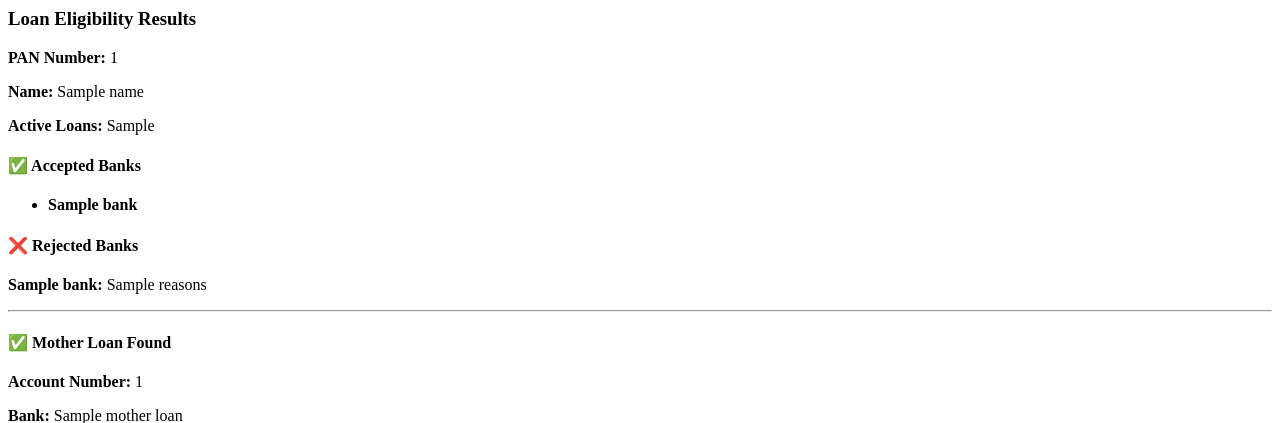
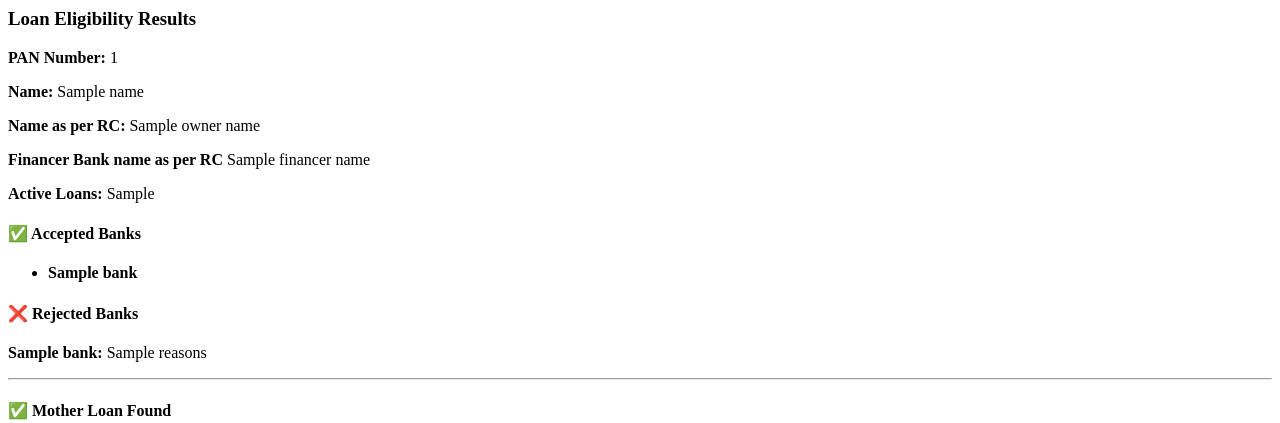
Before and after one commit to sayantann11/APP_CIBIL_MASTER, a Flask app: template templates/analyze.html in a window 1280 px wide. Shown: the top 423 px of the page. Run offline with Flask 3, Linux system fonts and the light colour scheme; the template is opened without the code that fills it: most values are stand-ins (such as "Sample title", 1, 10 or a date in 2020).

Commit message:
Update analyze.html

```diff
--- a/templates/analyze.html
+++ b/templates/analyze.html
@@ -1,6 +1,8 @@
 <h3>Loan Eligibility Results</h3>
 <p><strong>PAN Number:</strong> {{ pan_number }}</p>
 <p><strong>Name:</strong> {{ name }}</p>
+<p><strong>Name as per RC:</strong> {{ owner_name }}</p>
+<p><strong>Financer Bank name as per RC</strong> {{ financer_name }}</p>
 <p><strong>Active Loans:</strong> {{ active_loans }}</p>
 <h4>✅ Accepted Banks</h4>
 {% if accepted_banks %}
```
